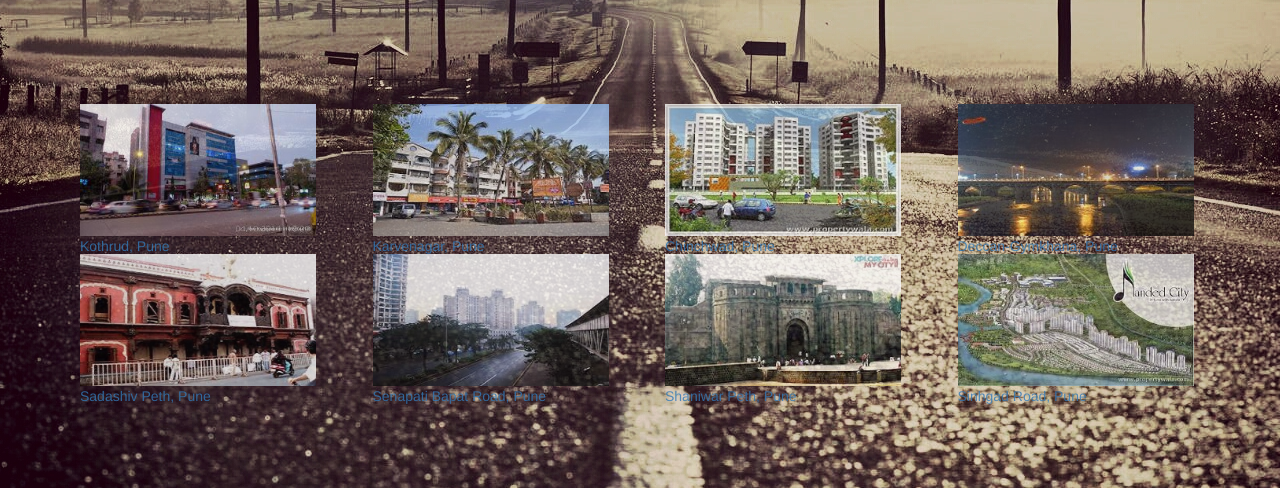
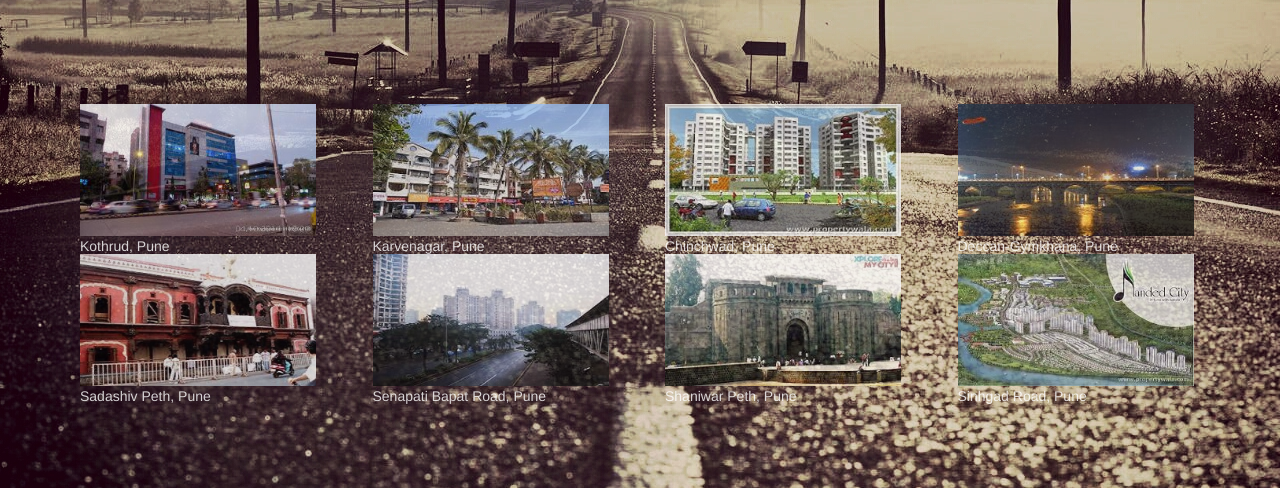
Before and after one commit to Ample-Softech/Parking, a Java web app: template Parking/WebContent/WEB-INF/jsp/basic/index.jsp in a window 1280 px wide. Shown: the part 312-800 px from the top of the page. Run offline with Tomcat 11, a stand-in JSP engine, Linux system fonts and the light colour scheme; the template is opened without the code that fills it, so the values that code supplies are empty; some libraries are stand-ins or nearby versions.

Commit message:
link color

```diff
--- a/Parking/WebContent/WEB-INF/jsp/basic/index.jsp
+++ b/Parking/WebContent/WEB-INF/jsp/basic/index.jsp
@@ -54,7 +54,7 @@
 						<a class="imglinks" href="/Parking/Check.basic?loc=Kothrud, Pune, Maharashtra&lat=18.5073985&lng=73.80765040000006">
 							<img src="images/kothrud.jpg" alt="Kothrud" style="width:100%"></a>
         				<div class="caption" style="color: white;">
-          					<a class="imglinks" href="/Parking/Check.basic?loc=Kothrud, Pune, Maharashtra&lat=18.5073985&lng=73.80765040000006"><p>Kothrud, Pune</p></a>
+          					<a class="imglinks" href="/Parking/Check.basic?loc=Kothrud, Pune, Maharashtra&lat=18.5073985&lng=73.80765040000006" style="color:white;"><p>Kothrud, Pune</p></a>
         				</div>
 					</div>
 				</div>
@@ -65,7 +65,7 @@
 						<a class="imglinks" href="/Parking/Check.basic?loc=Karve Nagar, Pune, Maharashtra&lat=18.4897587&lng=73.82029620000003">
 						<img src="images/karvenagar.jpg" alt="Karvenagar" style="width:100%"></a>
         				<div class="caption" style="color: white;">
-          					<a class="imglinks" href="/Parking/Check.basic?loc=Karve Nagar, Pune, Maharashtra&lat=18.4897587&lng=73.82029620000003"><p>Karvenagar, Pune</p></a>
+          					<a class="imglinks" href="/Parking/Check.basic?loc=Karve Nagar, Pune, Maharashtra&lat=18.4897587&lng=73.82029620000003" style="color:white;"><p>Karvenagar, Pune</p></a>
        	 				</div>
 					</div>
 				</div>
@@ -76,7 +76,7 @@
 						<a class="imglinks" href="/Parking/Check.basic?loc=Chinchwad, Maharashtra&lat=18.6297811&lng=73.79970939999998">
 						<img src="images/chinchwa.jpg" alt="Chinchwad" style="width:100%"></a>
         				<div class="caption" style="color: white;">
-          					<a class="imglinks" href="/Parking/Check.basic?loc=Chinchwad, Maharashtra&lat=18.6297811&lng=73.79970939999998"><p>Chinchwad, Pune</p></a>
+          					<a class="imglinks" href="/Parking/Check.basic?loc=Chinchwad, Maharashtra&lat=18.6297811&lng=73.79970939999998" style="color:white;"><p>Chinchwad, Pune</p></a>
         				</div>
 					</div>
 				</div>
@@ -86,7 +86,7 @@
 					<div class="cardImg">
 						<a class="imglinks" href="/Parking/Check.basic?loc=Deccan Gymkhana, Pune, Maharashtra&lat=18.5175566&lng=73.84166000000005"><img src="images/deccan.jpg" alt="Deccan" style="width:100%"></a>
         				<div class="caption" style="color: white;">
-          					<a class="imglinks" href="/Parking/Check.basic?loc=Deccan Gymkhana, Pune, Maharashtra&lat=18.5175566&lng=73.84166000000005"><p>Deccan-Gymkhana, Pune</p></a>
+          					<a class="imglinks" href="/Parking/Check.basic?loc=Deccan Gymkhana, Pune, Maharashtra&lat=18.5175566&lng=73.84166000000005" style="color:white;"><p>Deccan-Gymkhana, Pune</p></a>
         				</div>
 					</div>
 				</div>
@@ -96,7 +96,7 @@
 						<a class="imglinks" href="/Parking/Check.basic?loc=Sadashiv Peth, Pune, Maharashtra&lat=18.5083218&lng=73.84656480000001">
 							<img src="images/sadashiv.jpg" alt="Sadashiv Peth" style="width:100%"></a>
         				<div class="caption" style="color: white;">
-          					<a class="imglinks" href="/Parking/Check.basic?loc=Sadashiv Peth, Pune, Maharashtra&lat=18.5083218&lng=73.84656480000001"><p>Sadashiv Peth, Pune</p></a>
+          					<a class="imglinks" href="/Parking/Check.basic?loc=Sadashiv Peth, Pune, Maharashtra&lat=18.5083218&lng=73.84656480000001" style="color:white;"><p>Sadashiv Peth, Pune</p></a>
         				</div>
         			</div>
 				</div>
@@ -107,7 +107,7 @@
 						<a class="imglinks" href="/Parking/Check.basic?loc=Senapati Bapat Road, Sheti Mahamandal, 30, Laxmi Society, Pune, Maharashtra&lat=18.5316664&lng=73.83010739999997">
 							<img src="images/SB.jpg" alt="SB Road" style="width:100%"></a>
         				<div class="caption" style="color: white;">
-          					<a class="imglinks" href="/Parking/Check.basic?loc=Senapati Bapat Road, Sheti Mahamandal, 30, Laxmi Society, Pune, Maharashtra&lat=18.5316664&lng=73.83010739999997"><p>Senapati Bapat Road, Pune</p></a>
+          					<a class="imglinks" href="/Parking/Check.basic?loc=Senapati Bapat Road, Sheti Mahamandal, 30, Laxmi Society, Pune, Maharashtra&lat=18.5316664&lng=73.83010739999997" style="color:white;"><p>Senapati Bapat Road, Pune</p></a>
         				</div>
         			</div>
 				</div>
@@ -117,7 +117,7 @@
 					<div class="cardImg">
 						<a class="imglinks" href="/Parking/Check.basic?loc=Shaniwar Peth, Pune, Maharashtra&lat=18.5194431&lng=73.85193559999993"><img src="images/shaniwar peth.jpg" alt="Shaniwar Peth" style="width:100%"></a>
         				<div class="caption" style="color: white;">
-          					<a class="imglinks" href="/Parking/Check.basic?loc=Shaniwar Peth, Pune, Maharashtra&lat=18.5194431&lng=73.85193559999993"><p>Shaniwar Peth, Pune</p></a>
+          					<a class="imglinks" href="/Parking/Check.basic?loc=Shaniwar Peth, Pune, Maharashtra&lat=18.5194431&lng=73.85193559999993" style="color:white;"><p>Shaniwar Peth, Pune</p></a>
         				</div>
        	 			</div>
 				</div>
@@ -127,7 +127,7 @@
 					<div class="cardImg">
 						<a class="imglinks" href="/Parking/Check.basic?loc=Sinhagad Road, Amarendra Society, Bank Of India Colony, Pune, Maharashtra&lat=18.4571738&lng=73.80336820000002"><img src="images/sinhgad.jpg" alt="Sinhgad Road" style="width:100%"></a>
         				<div class="caption" style="color: white;">
-          					<a class="imglinks" href="/Parking/Check.basic?loc=Sinhagad Road, Amarendra Society, Bank Of India Colony, Pune, Maharashtra&lat=18.4571738&lng=73.80336820000002"><p>Sinhgad Road, Pune</p></a>
+          					<a class="imglinks" href="/Parking/Check.basic?loc=Sinhagad Road, Amarendra Society, Bank Of India Colony, Pune, Maharashtra&lat=18.4571738&lng=73.80336820000002" style="color:white;"><p>Sinhgad Road, Pune</p></a>
        	 				</div>
         			</div>
 				</div>
```
Also changed, not shown: 3 other files.
